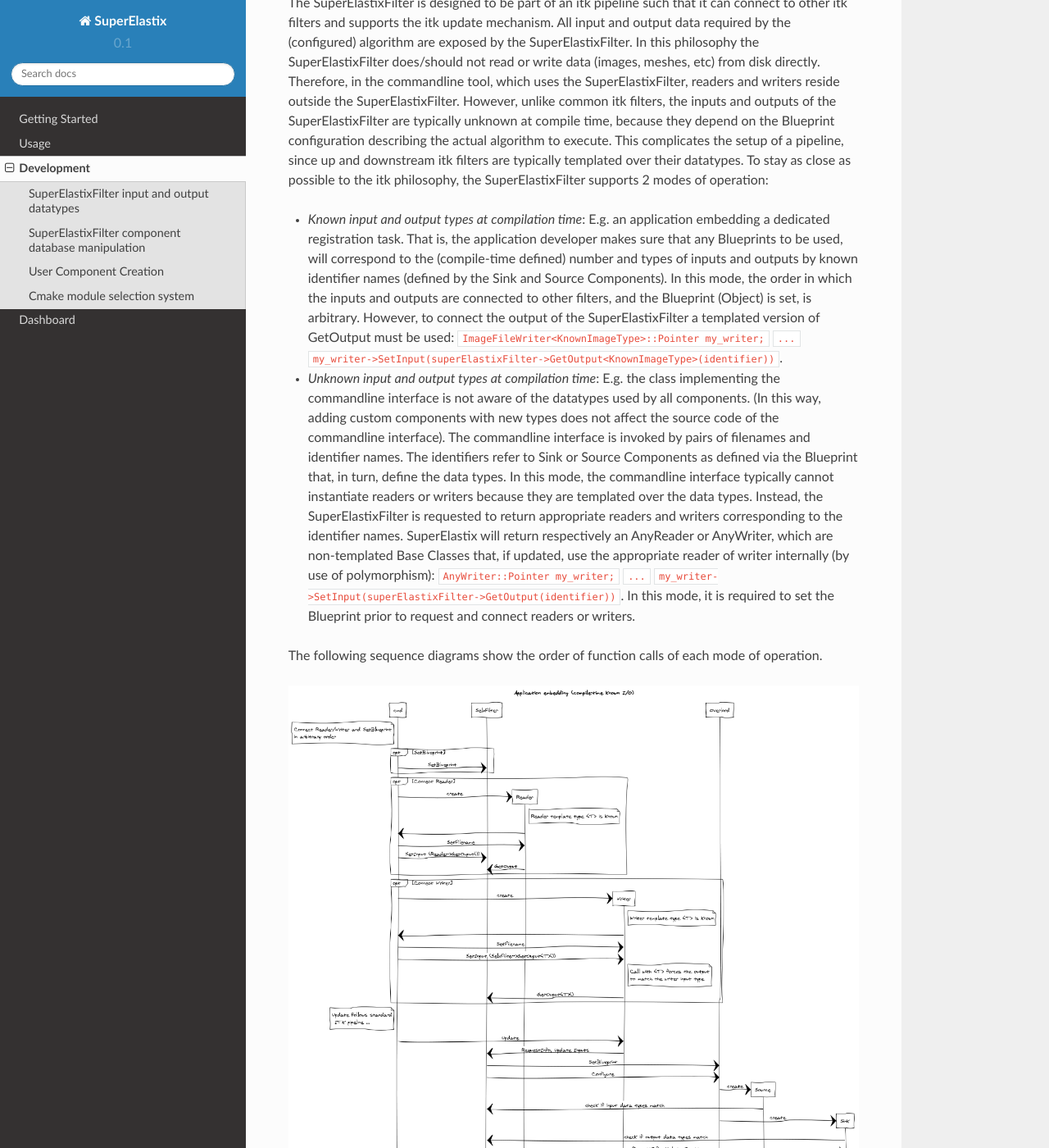
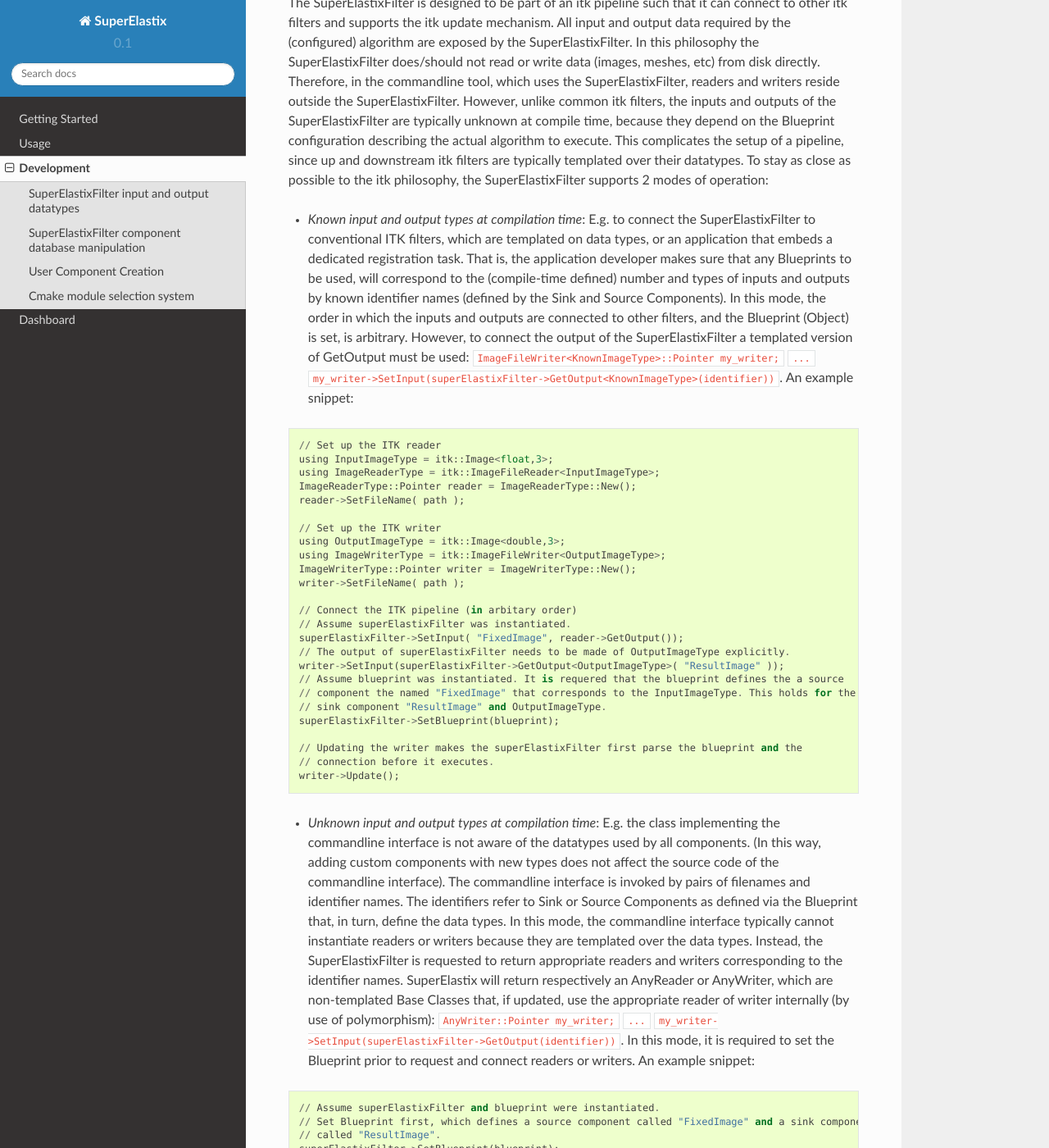
Before and after one commit to SuperElastix/SuperElastix-Documentation, a Sphinx documentation site: the page built from source/Development.rst, in a window 1280 px wide and 1400 px high, scrolled down 512 px. Shown: the whole window at 82% size. Built offline with Sphinx 7.4.7 and the Read the Docs theme 2.0.0, drawn with Linux system fonts in a browser that asks for light colours; some of the changed text lies outside the part shown.

Commit message:
DOC: Added code snippets, and instruction readme for plantuml

```diff
--- a/source/Development.rst
+++ b/source/Development.rst
@@ -14,16 +14,63 @@ The SuperElastixFilter is designed to be part of an itk pipeline such that it ca
 However, unlike common itk filters, the inputs and outputs of the SuperElastixFilter are typically unknown at compile time, because they depend on the Blueprint configuration describing the actual algorithm to execute. This complicates the setup of a pipeline, since up and downstream itk filters are typically templated over their datatypes.
 To stay as close as possible to the itk philosophy, the SuperElastixFilter supports 2 modes of operation:
 
-- *Known input and output types at compilation time*: E.g. an application embedding a dedicated registration task. That is, the application developer makes sure that any Blueprints to be used, will correspond to the (compile-time defined) number and types of inputs and outputs by known identifier names (defined by the Sink and Source Components). In this mode, the order in which the inputs and outputs are connected to other filters, and the Blueprint (Object) is set, is arbitrary. However, to connect the output of the SuperElastixFilter a templated version of GetOutput must be used: :code:`ImageFileWriter<KnownImageType>::Pointer my_writer;` :code:`...` :code:`my_writer->SetInput(superElastixFilter->GetOutput<KnownImageType>(identifier))`.
+- *Known input and output types at compilation time*: E.g. to connect the SuperElastixFilter to conventional ITK filters, which are templated on data types, or an application that embeds a dedicated registration task. That is, the application developer makes sure that any Blueprints to be used, will correspond to the (compile-time defined) number and types of inputs and outputs by known identifier names (defined by the Sink and Source Components). In this mode, the order in which the inputs and outputs are connected to other filters, and the Blueprint (Object) is set, is arbitrary. However, to connect the output of the SuperElastixFilter a templated version of GetOutput must be used: :code:`ImageFileWriter<KnownImageType>::Pointer my_writer;` :code:`...` :code:`my_writer->SetInput(superElastixFilter->GetOutput<KnownImageType>(identifier))`.
+  An example snippet:
+
+::
+
+	// Set up the ITK reader
+	using InputImageType = itk::Image<float,3>;
+	using ImageReaderType = itk::ImageFileReader<InputImageType>;
+	ImageReaderType::Pointer reader = ImageReaderType::New();
+	reader->SetFileName( path );
+
+	// Set up the ITK writer
+	using OutputImageType = itk::Image<double,3>;
+	using ImageWriterType = itk::ImageFileWriter<OutputImageType>;
+	ImageWriterType::Pointer writer = ImageWriterType::New();
+	writer->SetFileName( path );
+
+	// Connect the ITK pipeline (in arbitary order)
+	// Assume superElastixFilter was instantiated.
+	superElastixFilter->SetInput( "FixedImage", reader->GetOutput());
+	// The output of superElastixFilter needs to be made of OutputImageType explicitly.
+	writer->SetInput(superElastixFilter->GetOutput<OutputImageType>( "ResultImage" ));
+	// Assume blueprint was instantiated. It is requered that the blueprint defines the a source
+	// component the named "FixedImage" that corresponds to the InputImageType. This holds for the
+	// sink component "ResultImage" and OutputImageType.
+	superElastixFilter->SetBlueprint(blueprint);
+
+	// Updating the writer makes the superElastixFilter first parse the blueprint and the
+	// connection before it executes.
+	writer->Update();
+
 - *Unknown input and output types at compilation time*: E.g. the class implementing the commandline interface is not aware of the datatypes used by all components. (In this way, adding custom components with new types does not affect the source code of the commandline interface). The commandline interface is invoked by pairs of filenames and identifier names. The identifiers refer to Sink or Source Components as defined via the Blueprint that, in turn, define the data types. In this mode, the commandline interface typically cannot instantiate readers or writers because they are templated over the data types. Instead, the SuperElastixFilter is requested to return appropriate readers and writers corresponding to the identifier names. SuperElastix will return respectively an AnyReader or AnyWriter, which are non-templated Base Classes that, if updated, use the appropriate reader of writer internally (by use of polymorphism): :code:`AnyWriter::Pointer my_writer;` :code:`...` :code:`my_writer->SetInput(superElastixFilter->GetOutput(identifier))`. In this mode, it is required to set the Blueprint prior to request and connect readers or writers.
+  An example snippet:
 
-The following sequence diagrams show the order of function calls of each mode of operation.
+::
 
-.. image:: images/SeqDiagSelxFilterKnownTypes.png
+	// Assume superElastixFilter and blueprint were instantiated.
+	// Set Blueprint first, which defines a source component called "FixedImage" and a sink component
+	// called "ResultImage".
+	superElastixFilter->SetBlueprint(blueprint);
 
-.. image:: images/SeqDiagSelxFilterUnknownTypes.png
+	// Get AnyReader for "FixedImage", this triggers the parsing of the Blueprint.
+	selx::AnyFileReader::Pointer reader = superElastixFilter->GetInputFileReader( "FixedImage" );
+	reader->SetFileName( path );
 
-Note that these are simplified diagrams and may not reflect all details and naming as found in the source code.
+	// Get AnyWriter for "ResultImage"
+	selx::AnyFileWriter::Pointer writer = superElastixFilter->GetOutputFileWriter( "ResultImage" );
+	writer->SetFileName( path );
+
+	// Connect the ITK pipeline
+	superElastixFilter->SetInput( "FixedImage", reader->GetOutput() );
+	writer->SetInput( superElastixFilter->GetOutput( "ResultImage" ) );
+
+	// Updating the writer makes the superElastixFilter to execute.
+	writer->Update();
+
+Mixing these to modes of operation is allowed too.
 
 SuperElastixFilter component database manipulation
 --------------------------------------------------
```
Also changed, not shown: 2 other files.
